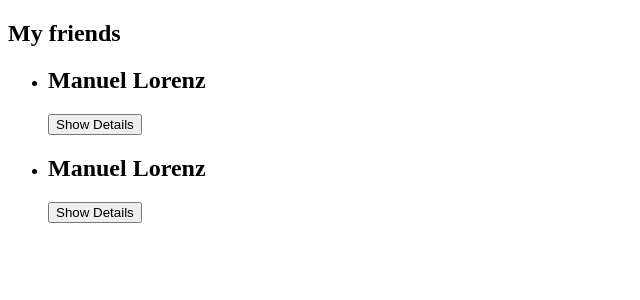
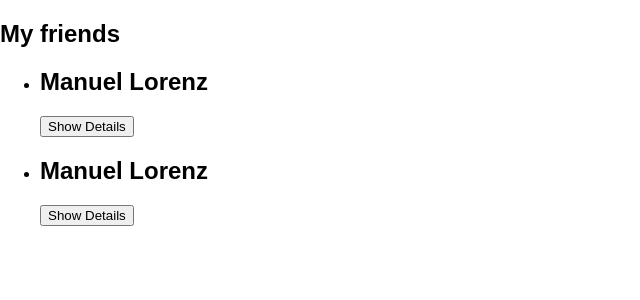
Before and after one commit to JoseAngelCabanes/VueProject11, a Vue app: page / in a window 1280 px wide. Shown: the top 300 px of the page, without its empty margins (0-640 px from the left). Built offline with nearby package versions, Linux system fonts and the light colour scheme.

Commit message:
added base margin box sizing

```diff
--- a/src/App.vue
+++ b/src/App.vue
@@ -30,3 +30,19 @@ export default {
   },
 };
 </script>
+
+<style>
+
+* {
+  box-sizing: border-box;
+}
+
+html {
+  font-family: 'Jost', sans-serif;
+}
+
+body {
+  margin: 0;
+}
+
+</style>
```
